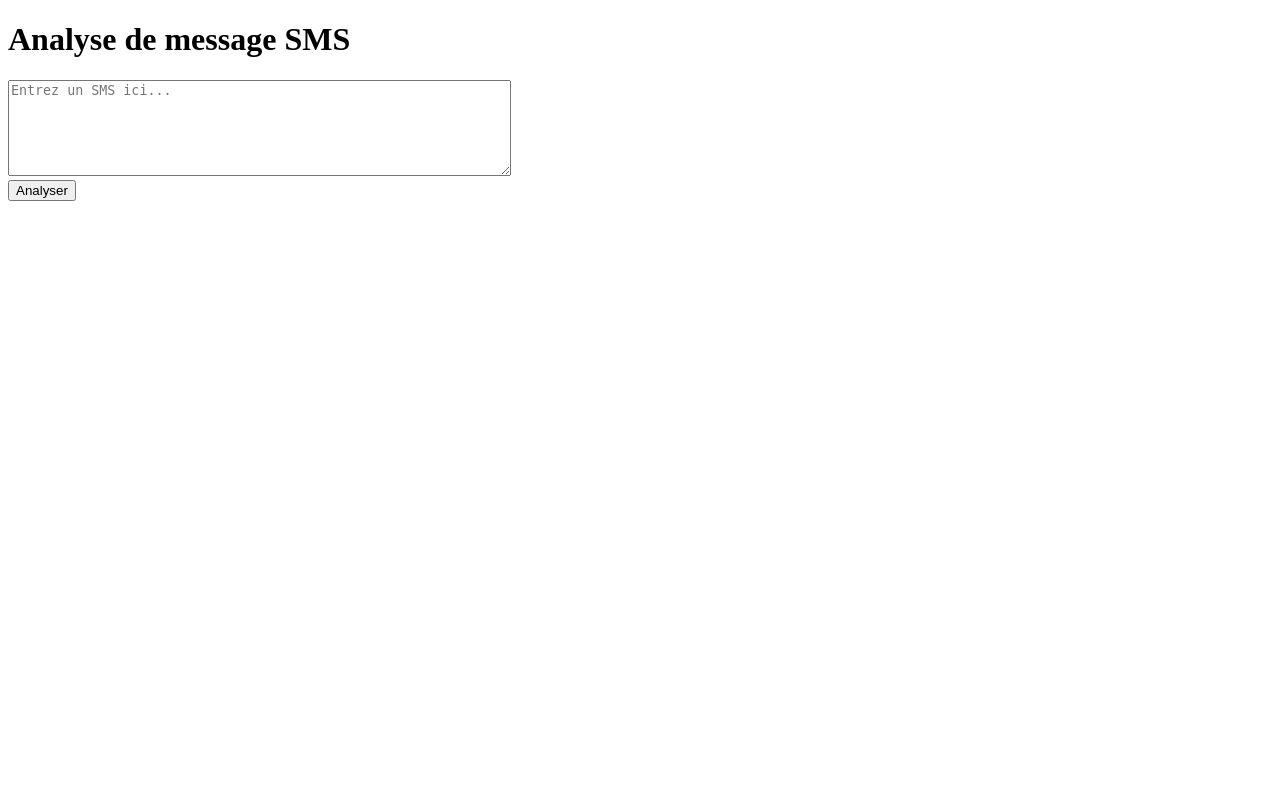
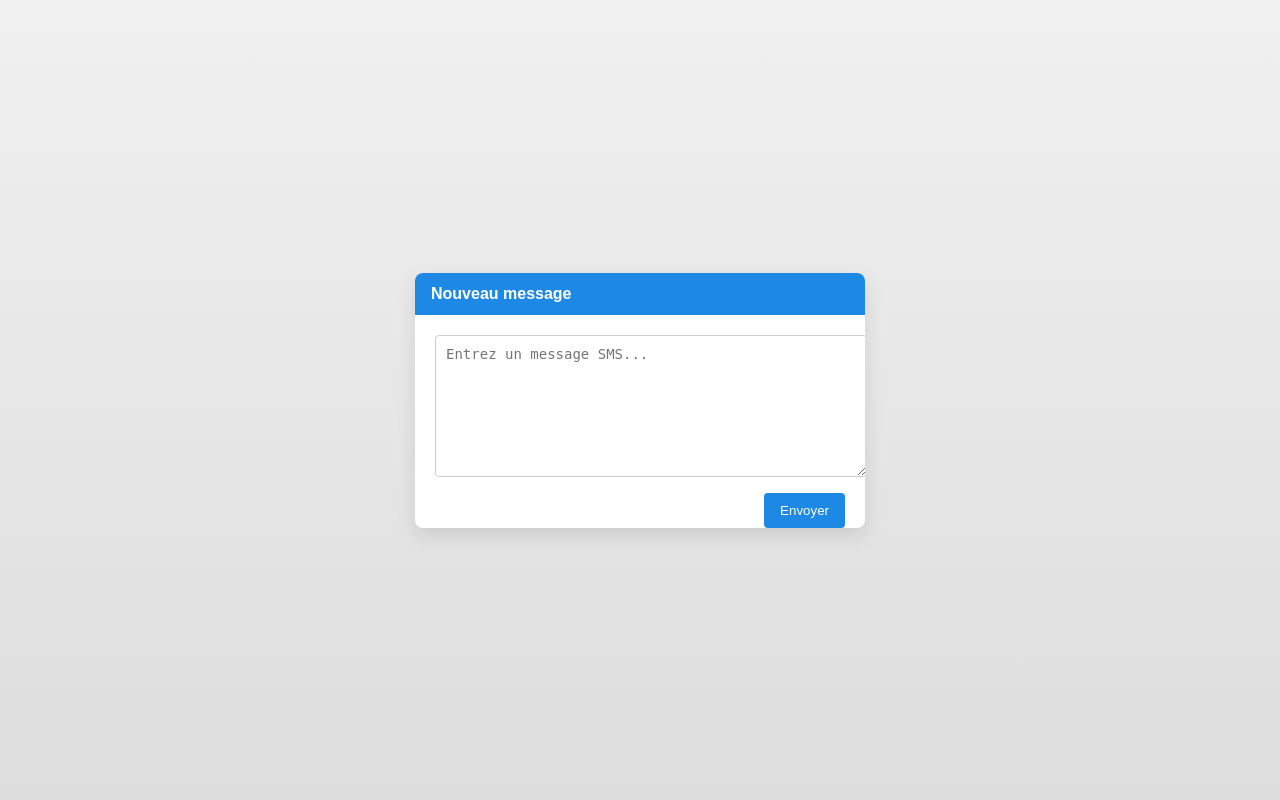
Before and after one commit to Jean-Leon-Zue-Ondo/sms-spam-ML-api, a FastAPI app: page / in a window 1280 px wide. Run offline with FastAPI, Linux system fonts and the light colour scheme; parts of the project's set-up code (start-up, migrations or seed data) failed here and were passed over.

Commit message:
mise à jour de la page HTML

```diff
--- a/templates/index.html
+++ b/templates/index.html
@@ -3,16 +3,83 @@
 <head>
   <meta charset="UTF-8">
   <title>Détecteur de SMS Spam</title>
+  <style>
+    body {
+      background: linear-gradient(#f0f0f0, #ddd);
+      font-family: Arial, sans-serif;
+      display: flex;
+      justify-content: center;
+      align-items: center;
+      height: 100vh;
+      margin: 0;
+    }
+
+    .email-window {
+      background-color: white;
+      border-radius: 8px;
+      box-shadow: 0 8px 20px rgba(0, 0, 0, 0.1);
+      width: 450px;
+      overflow: hidden;
+    }
+
+    .header {
+      background-color: #1e88e5;
+      color: white;
+      padding: 12px 16px;
+      font-weight: bold;
+    }
+
+    .form-content {
+      padding: 20px;
+    }
+
+    textarea {
+      width: 100%;
+      height: 120px;
+      border: 1px solid #ccc;
+      border-radius: 4px;
+      resize: vertical;
+      padding: 10px;
+      font-size: 14px;
+    }
+
+    button {
+      background-color: #1e88e5;
+      color: white;
+      border: none;
+      padding: 10px 16px;
+      margin-top: 12px;
+      border-radius: 4px;
+      cursor: pointer;
+      float: right;
+    }
+
+    button:hover {
+      background-color: #1565c0;
+    }
+
+    .result {
+      margin-top: 20px;
+      font-weight: bold;
+      color: #333;
+    }
+  </style>
 </head>
 <body>
-  <h1>Analyse de message SMS</h1>
-  <form method="post">
-    <textarea name="message" rows="6" cols="60" placeholder="Entrez un SMS ici..."></textarea><br>
-    <button type="submit">Analyser</button>
-  </form>
 
-  {% if result %}
-    <h2>Résultat : {{ result }}</h2>
-  {% endif %}
+  <div class="email-window">
+    <div class="header">Nouveau message</div>
+    <div class="form-content">
+      <form method="post">
+        <textarea name="message" placeholder="Entrez un message SMS..."></textarea>
+        <button type="submit">Envoyer</button>
+      </form>
+
+      {% if result %}
+        <div class="result">Résultat : {{ result }}</div>
+      {% endif %}
+    </div>
+  </div>
+
 </body>
 </html>
```
